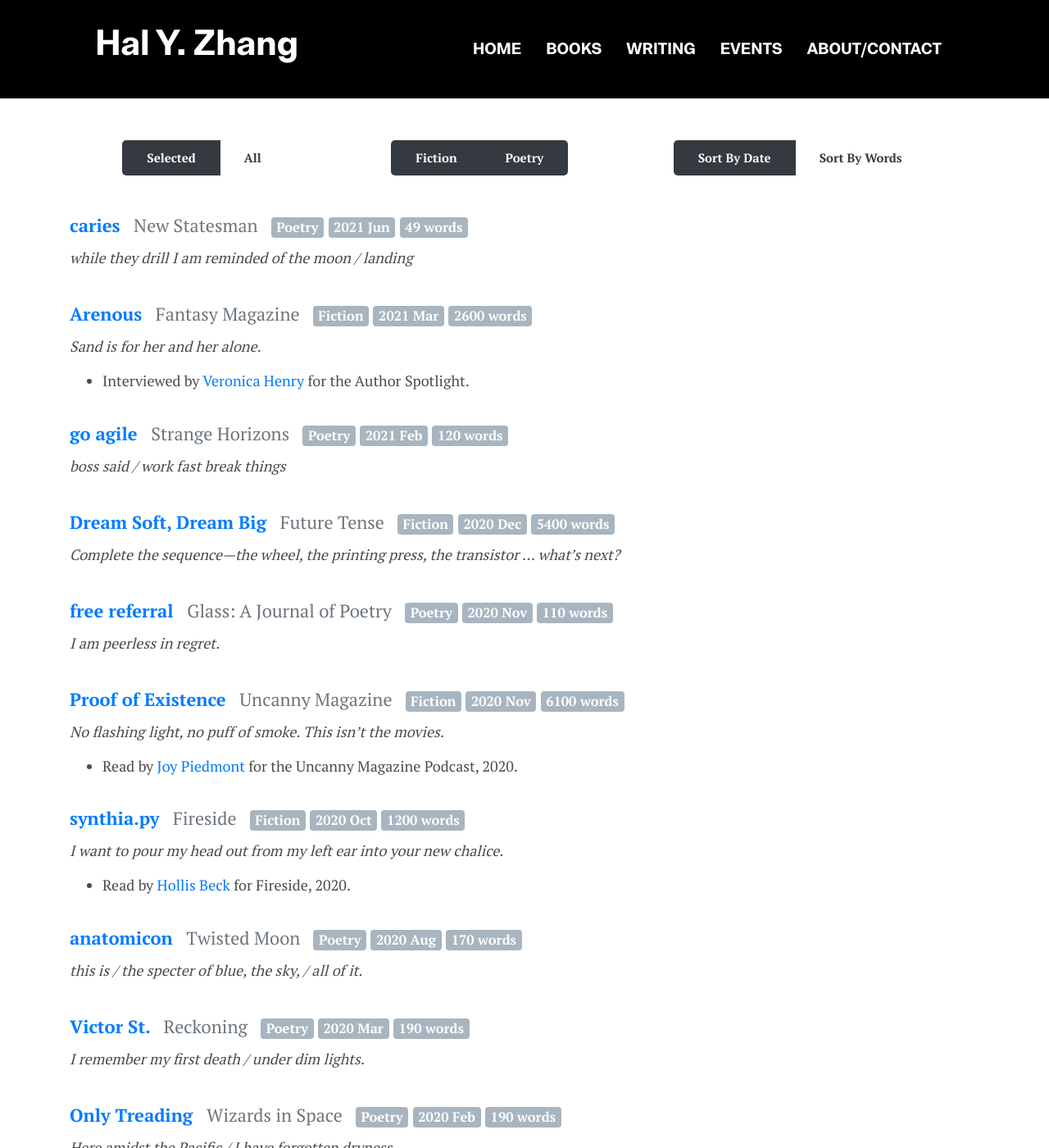
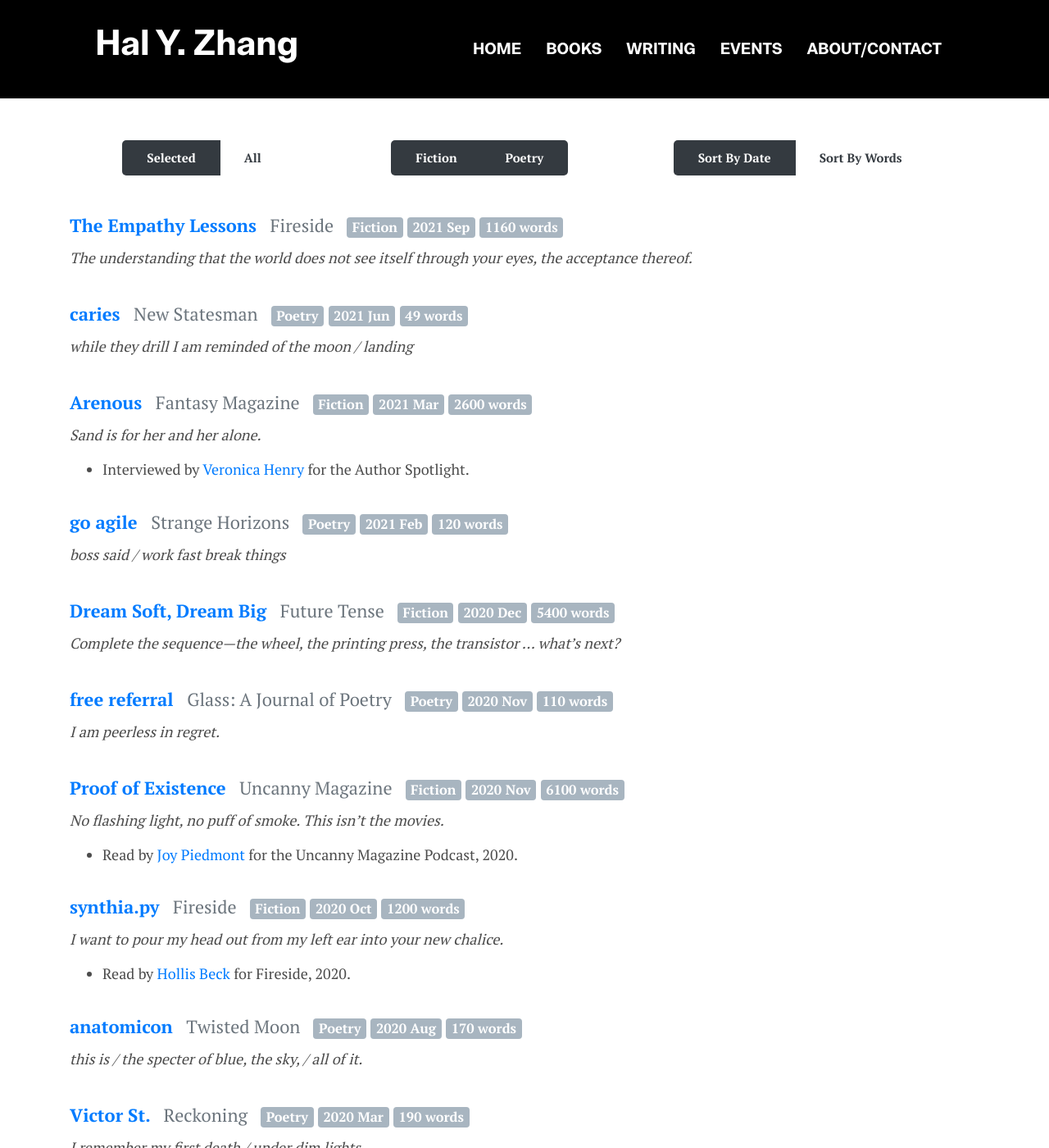
Before and after one commit to abbynicoleyee/abbynicoleyee.github.io, a Jekyll site: the page built from _pages/writing.html, in a window 1280 px wide and 1400 px high, scrolled down 475 px. Shown: the whole window at 82% size. Built offline with Jekyll 4.4.1, drawn with Linux system fonts in a browser that asks for light colours; some of the changed text lies outside the part shown.

Commit message:
update entries

```diff
--- a/_data/settings.yml
+++ b/_data/settings.yml
@@ -54,6 +54,23 @@
 
 
 writing-items:
+- quote: at least we have hauntings.
+  date: '2022-02-16'
+  item-types:
+  - type: poetry
+  link: https://www.benningtonreview.org/current-issue-10
+  name: expiration
+  publisher: Bennington Review
+  words: 91
+- quote: The understanding that the world does not see itself through your eyes, the acceptance thereof.
+  date: '2021-09-01'
+  item-types:
+  - type: fiction
+  - type: selected
+  link: https://firesidefiction.com/the-empathy-lessons
+  name: The Empathy Lessons
+  publisher: Fireside
+  words: 1160
 - quote: while they drill I am reminded of the moon / landing
   date: '2021-06-23'
   item-types:
@@ -250,12 +267,9 @@
   publisher: Qwerty Magazine
   words: 130
 - quote: the invader, goddess of the electric / hand.
-  blurb: A pineapple poem.
   date: '2019-12-15'
   item-types:
   - type: poetry
-  - type: selected
-  link: https://www.alegrarsejournal.com/denaturing.html
   name: denaturing
   publisher: Alegrarse Journal
   words: 100
```
